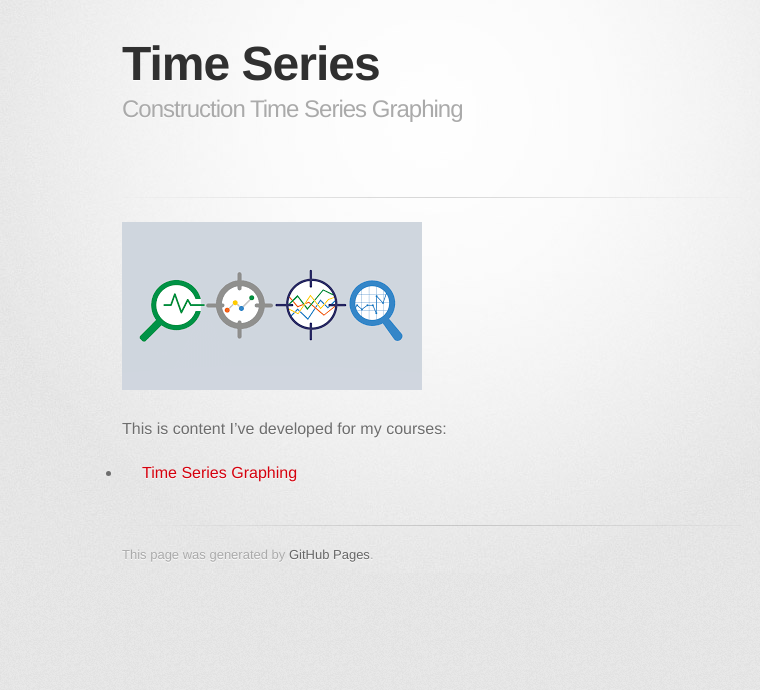
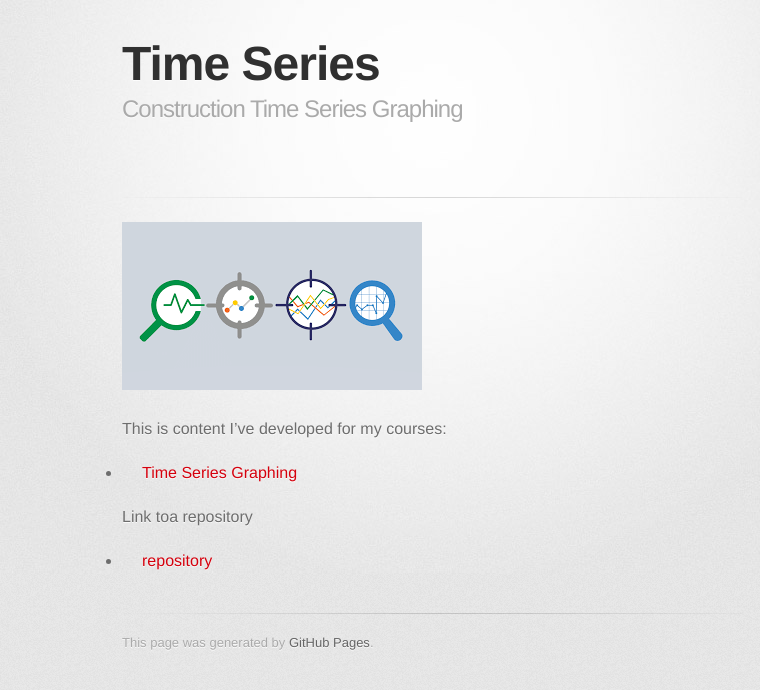
Before and after one commit to yhuang25/yhuang25.github.io, a Jekyll site: the page built from index.md, in a window 1280 px wide. Shown: the top 690 px of the page, without its empty margins (208-968 px from the left). Built offline with Jekyll 4.4.1, drawn with Linux system fonts in a browser that asks for light colours; some web fonts are replaced; our own code applies the rules of GitHub Pages for plain Markdown files.

Commit message:
Update index.md

```diff
--- a/index.md
+++ b/index.md
@@ -8,3 +8,6 @@ description: Construction Time Series Graphing
 This is content I've developed for my courses:
 
 - [Time Series Graphing](/timeseries/index.md)
+
+Link toa repository
+- [repository](https://github.com/yhuang25/CTBA)
```
